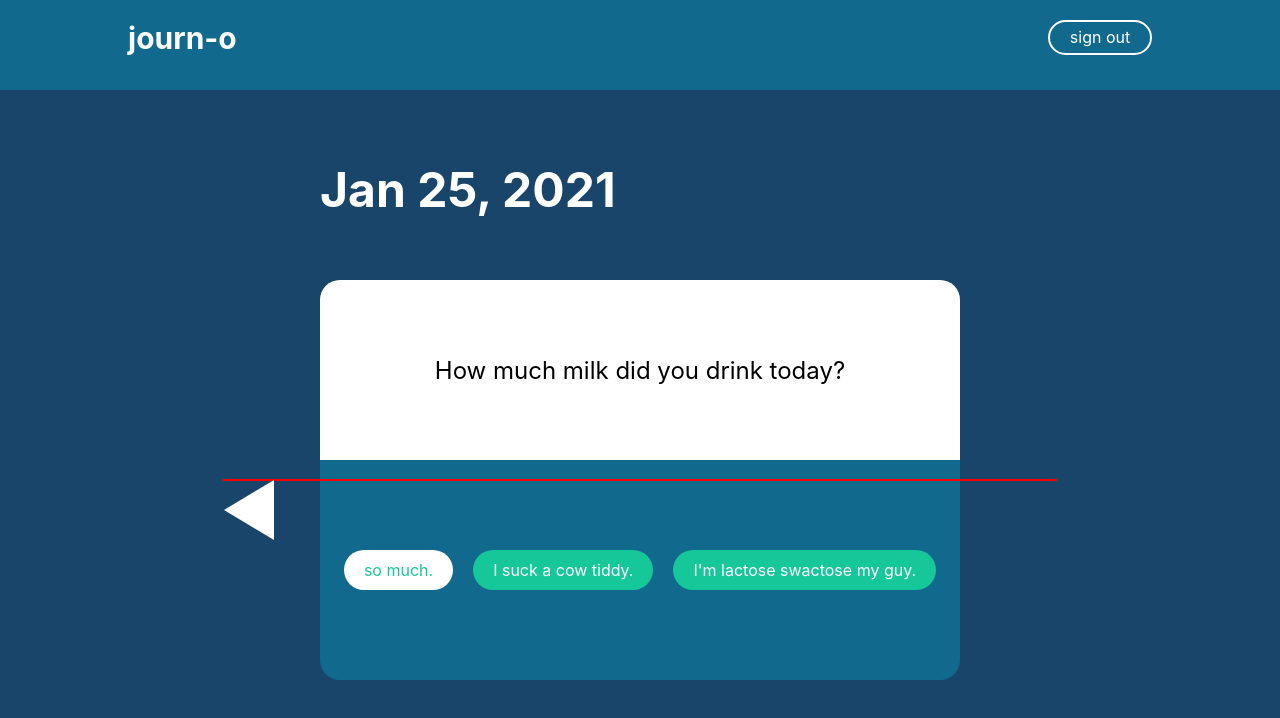
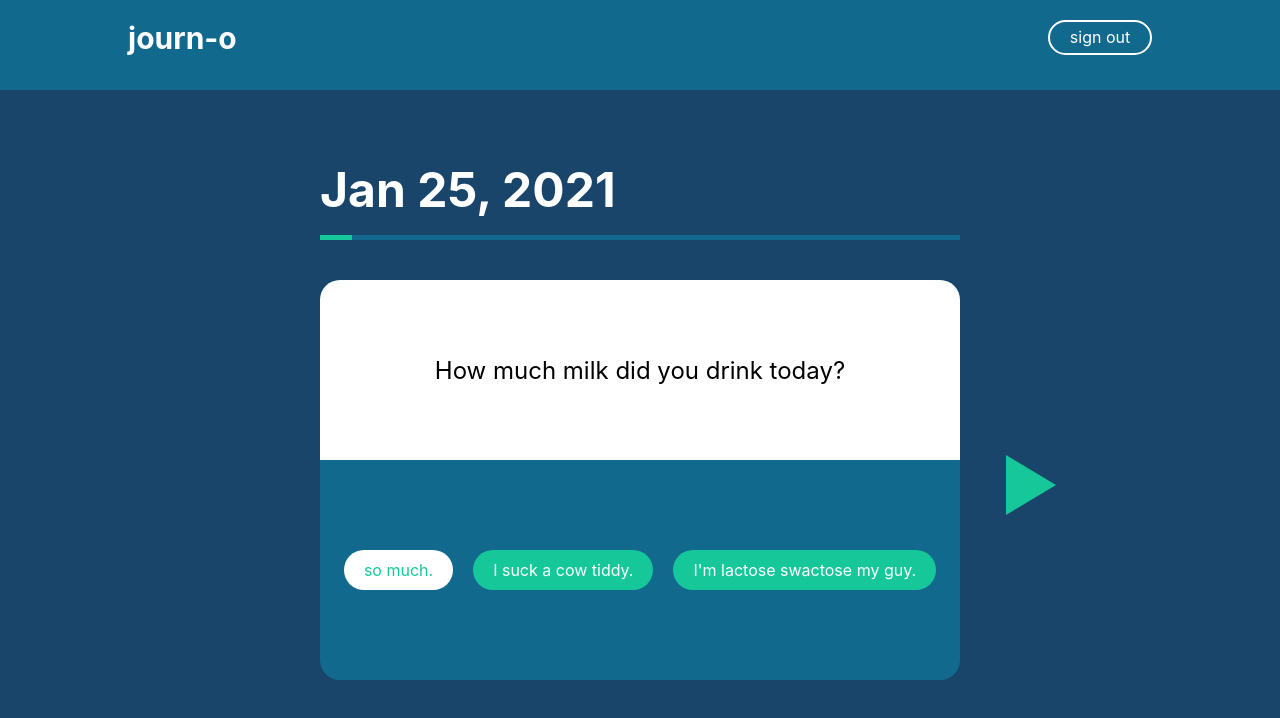
Before and after one commit to GeeCracker/journ-o, a React (Create React App) app in the folder journal-app/: page /#/newjournal in a window 1280 px wide. Shown: the top 718 px of the page. Built offline with nearby package versions, Linux system fonts and the light colour scheme.

Commit message:
new questions screen functions

```diff
--- a/journal-app/src/components/QuestionCard.js
+++ b/journal-app/src/components/QuestionCard.js
@@ -34,7 +34,7 @@ class QuestionCard extends React.Component {
                             />
                         ))
                         :
-                            <input type='text' class="qcard-write" placeholder="type here..."/>
+                        <input type='text' class="qcard-write" placeholder="type here..."/>
                         }
                     </div>
                 </div>
--- a/journal-app/src/screens/NewJournalScreen.js
+++ b/journal-app/src/screens/NewJournalScreen.js
@@ -29,21 +29,63 @@ class NewJournal extends React.Component {
               picked: 0
             }
           ]
+        },
+        {
+          id: 2,
+          type: 'written',
+          question: 'How do you doodoo today?',
+          choices: []
         }
       ],
       currentQuestion: 0,
       currentChoice: 0,
-      date: 'Jan 25, 2021'
+      date: 'Jan 25, 2021',
+      left: false,
+      right: true
     };
 
     this.handleClick = this.handleClick.bind(this);
+  }
+
+  componentDidMount() {
+    // TODO questions
   }
 
   handleClick(index){
     this.setState({currentChoice: index});
   }
 
+  leftClick = () => {
+    // left arrow click function
+    this.setState({currentQuestion: this.state.currentQuestion-1})
+  }
+
+  rightClick = () => {
+    // right arrow click function
+    // TODO generate next question function
+    this.setState({currentQuestion: this.state.currentQuestion+1})
+  }
+
+  widthCalc() {
+    // progress bar animation
+    var num = (this.state.currentQuestion+1)/20*100;
+    if(num >= 100){
+      num = 100;
+    }
+    var str = num.toString()+"%";
+    return str;
+  }
+
   render() {
+    var left = this.state.currentQuestion != 0;
+    var right = true;
+    var finish = this.state.currentQuestion >= 5;
+    const prog = {
+      backgroundColor: '#16C79A',
+      height: '100%',
+      width: this.widthCalc(),
+      transition: '0.5s ease'
+    };
       return (
         <div style={{position:'absolute',backgroundColor: '#19456B',height:'100vh',width:'100vw'}}>
 
@@ -51,17 +93,25 @@ class NewJournal extends React.Component {
 
           <div class="new-title">{this.state.date}</div>
 
+          <div class="progbar">
+            <div style={prog} />
+          </div>
+
           <QuestionCard
             question={this.state.questions[this.state.currentQuestion]}
             type={this.state.questions[this.state.currentQuestion].type}
-            choice={this.state.currentChoice}
-            handleClick={this.handleClick}
+            choice={this.state.currentChoice} // active button on mc questions
+            handleClick={this.handleClick} // button click for an mc question
             />
 
           <div class="navbar-box">
-            <div class="arrow-left"></div>
+            {left ? <div class="arrow-left" onClick={this.leftClick}/> : null}
+            {right ? <div class="arrow-right" onClick={this.rightClick}/> : null}
           </div>
 
+          {finish ?
+          <button class="done-full-button" onClick={this.newJournal}>Finish Journ-o</button>
+          : null}
         </div>
       );
     }
--- a/journal-app/src/screens/styles.css
+++ b/journal-app/src/screens/styles.css
@@ -110,10 +110,10 @@
 .navbar-box {
     position: absolute;
     width: 65vw;
+    height: 50px;
     top: 60%;
     left: 50%;
     transform: translate(-50%, -50%);
-    border: 1px solid red;
 }
 
 .arrow-left {
@@ -122,6 +122,57 @@
     height: 0;
     border-top: 30px solid transparent;
     border-bottom: 30px solid transparent;
+    border-right:50px solid #16C79A;
+    transition: 0.3s ease;
+}
 
-    border-right:50px solid white;
+.arrow-left:hover {
+    border-right: 40px solid #16C79A;
 }
+
+.arrow-right {
+    position: absolute;
+    right: 0;
+    width: 0;
+    height: 0;
+    border-top: 30px solid transparent;
+    border-bottom: 30px solid transparent;
+    border-left: 50px solid #16C79A;
+    transition: 0.3s ease;
+  }
+
+  .arrow-right:hover {
+    border-left: 40px solid #16C79A;
+  }
+
+  .progbar {
+    position: absolute;
+    width: 50vw;
+    height: 5px;
+    background-color: #11698E;
+    left: 50%;
+    margin-top: 2vh;
+    transform: translate(-50%, 0);
+  }
+
+  .done-full-button {
+    position: absolute;
+    padding: 10px 50px;
+    display: block;
+    border-radius: 100px;
+    border-width: 2px;
+    font-size: 16px;
+    transition: 0.3s ease;
+    top: 87%;
+    left: 64%;
+    border-color: #16C79A;
+    background-color: transparent;
+    color: #16C79A;
+}
+
+.done-full-button:hover {
+    border-color: transparent;
+    background-color: #16C79A;
+    color: white;
+    font-weight: bold;
+}
```
